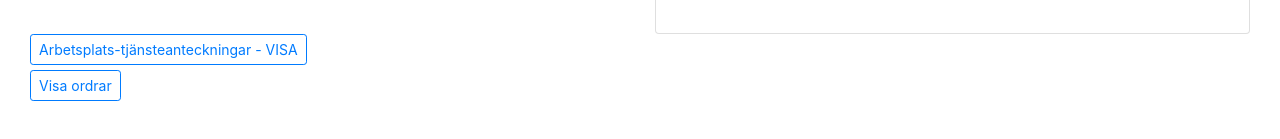
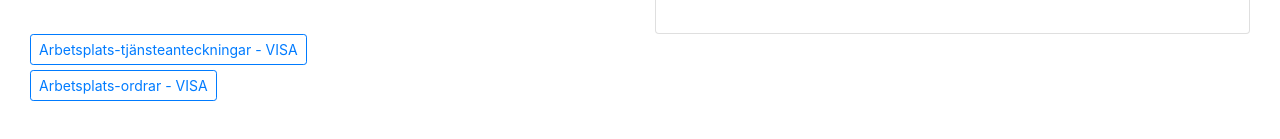
Before and after one commit to hans-olofsson-AF/af-arbetsgivare, an Angular app: page /arbetsgivare in a window 1280 px wide. Shown: the part 557-696 px from the top of the page. Built offline with nearby package versions, Linux system fonts and the light colour scheme.

Commit message:
Ändrade knappens text.

```diff
--- a/src/app/arbetsgivare/orders/orders.component.ts
+++ b/src/app/arbetsgivare/orders/orders.component.ts
@@ -12,8 +12,8 @@ import { OrderMini } from '../../model/orderMini';
 })
 export class OrdersComponent implements OnInit {
   public arbetsplats: Arbetsplats = new Arbetsplats();
-  private buttonTextExpand = 'Visa ordrar';
-  private buttonTextCollapse = 'Dölj ordrar';
+  private buttonTextExpand = 'Arbetsplats-ordrar - VISA';
+  private buttonTextCollapse = 'Arbetsplats-ordrar - DÖLJ';
   public isCollapsed = true;
   public buttonText = this.buttonTextExpand;
 
```
